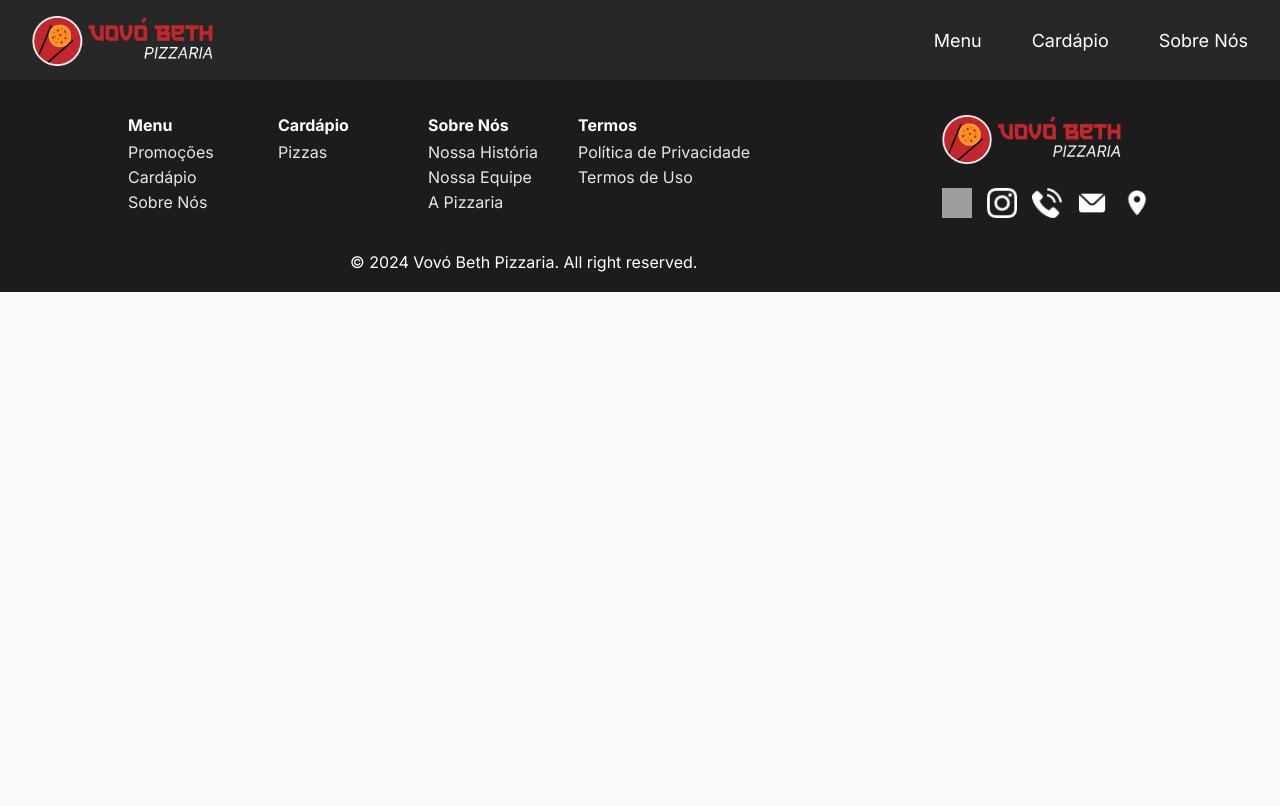
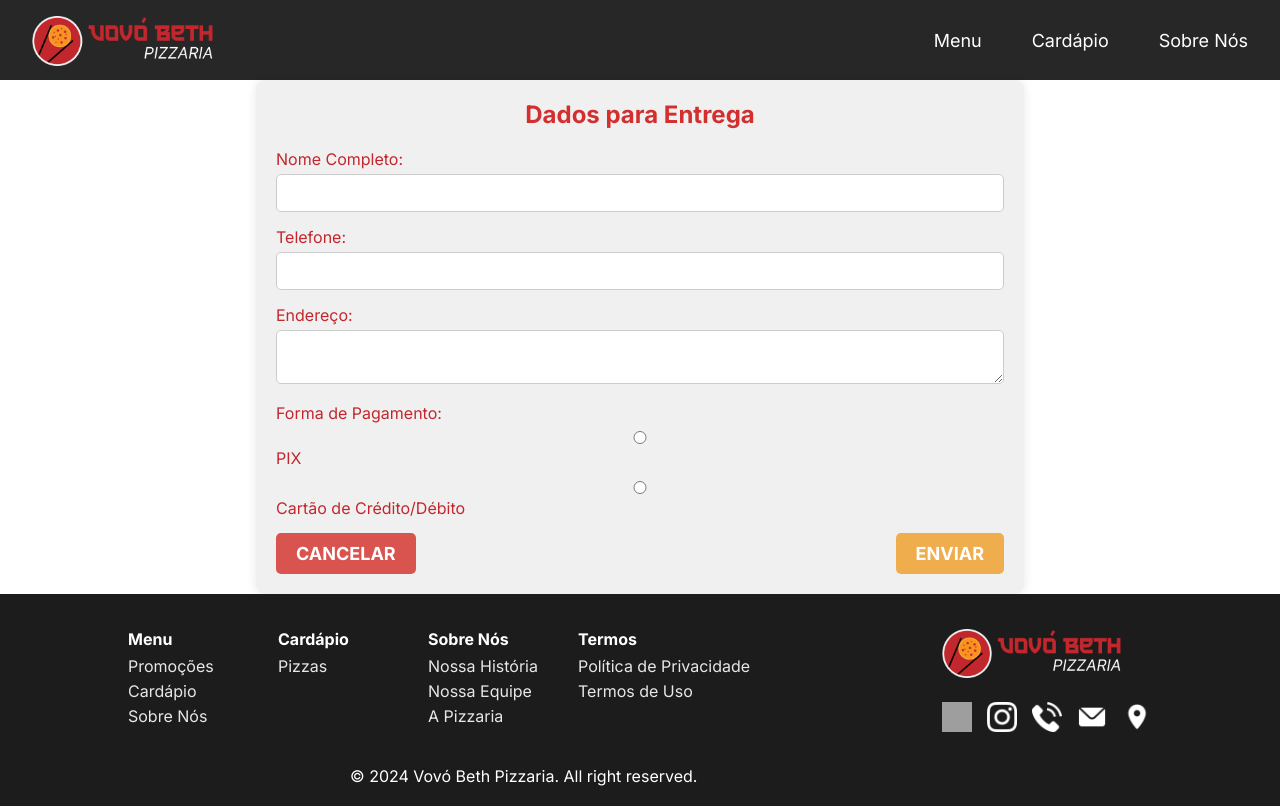
Before and after one commit to pedrohfideeelis/reactjs-pizzaria, a React (Create React App) app: page /dados-pedido in a window 1280 px wide. Built offline with nearby package versions, Linux system fonts and the light colour scheme; grey boxes are pictures that could not be loaded.

Commit message:
add form-entrega component

```diff
--- a/src/App.jsx
+++ b/src/App.jsx
@@ -6,9 +6,9 @@ import { Home } from "./components/HomeComponent/Home";
 import { Cardapio } from "./components/CardapioComponent/Cardapio";
 import { Sobre } from "./components/SobreComponent/Sobre";
 import { Admin } from "./components/AdminComponent/Admin";
+import { Login } from "./components/LoginComponent/Login";
+import { Entrega } from "./components/FormEntregaComponent/Entrega";
 import "./App.css";
-import { Login } from "./components/LoginComponent/Login";
-import TestAPIConnection from "./TestAPIConnection";
 
 class App extends React.Component {
   render() {
@@ -21,6 +21,7 @@ class App extends React.Component {
           <Route path="/sobre-nos" element={<Sobre />} />
           <Route path="/admin" element={<Admin />} />
           <Route path="/admin/login" element={<Login />} />
+          <Route path="/dados-pedido" element={<Entrega />} />
         </Routes>
         <Footer />
       </>
--- /dev/null
+++ b/src/components/FormEntregaComponent/Entrega.jsx
@@ -0,0 +1,63 @@
+import React from "react";
+import "./styles.css";
+
+export class Entrega extends React.Component {
+  render() {
+    return (
+      <div className="delivery-form">
+        <h2>Dados para Entrega</h2>
+        <form>
+          <div className="form-group">
+            <label htmlFor="name">Nome Completo:</label>
+            <input
+              type="text"
+              id="name"
+            />
+          </div>
+          <div className="form-group">
+            <label htmlFor="phone">Telefone:</label>
+            <input
+              type="text"
+              id="phone"
+            />
+          </div>
+          <div className="form-group">
+            <label htmlFor="address">Endereço:</label>
+            <textarea
+              id="address"
+            ></textarea>
+          </div>
+          <div className="form-group">
+            <label>Forma de Pagamento:</label>
+            <div className="payment-methods">
+              <label>
+                <input
+                  type="radio"
+                  name="paymentMethod"
+                  value="PIX"
+                />
+                PIX
+              </label>
+              <label>
+                <input
+                  type="radio"
+                  name="paymentMethod"
+                  value="Cartão de Crédito/Débito"
+                />
+                Cartão de Crédito/Débito
+              </label>
+            </div>
+          </div>
+          <div className="form-buttons">
+            <button type="button" className="cancel-button">
+              CANCELAR
+            </button>
+            <button type="submit" className="submit-button">
+              ENVIAR
+            </button>
+          </div>
+        </form>
+      </div>
+    );
+  }
+}
--- /dev/null
+++ b/src/components/FormEntregaComponent/styles.css
@@ -0,0 +1,62 @@
+*{
+    font-family: "Inter", sans-serif;
+}
+
+.delivery-form {
+  width: 60%;
+  margin: auto;
+  padding: 20px;
+  border-radius: 10px;
+  background-color: #f0f0f0;
+  box-shadow: 0 0 10px rgba(0, 0, 0, 0.1);
+}
+
+h2 {
+  text-align: center;
+  margin-bottom: 20px;
+}
+
+.form-group {
+  margin-bottom: 15px;
+}
+
+.form-group label {
+  display: block;
+  margin-bottom: 5px;
+}
+
+.form-group input,
+.form-group textarea {
+  width: 100%;
+  padding: 10px;
+  border: 1px solid #ccc;
+  border-radius: 5px;
+}
+
+.payment-methods label {
+  display: block;
+  margin-bottom: 10px;
+}
+
+.form-buttons {
+  display: flex;
+  justify-content: space-between;
+}
+
+.cancel-button,
+.submit-button {
+  padding: 10px 20px;
+  border: none;
+  border-radius: 5px;
+  cursor: pointer;
+}
+
+.cancel-button {
+  background-color: #d9534f;
+  color: white;
+}
+
+.submit-button {
+  background-color: #f0ad4e;
+  color: white;
+}
```
